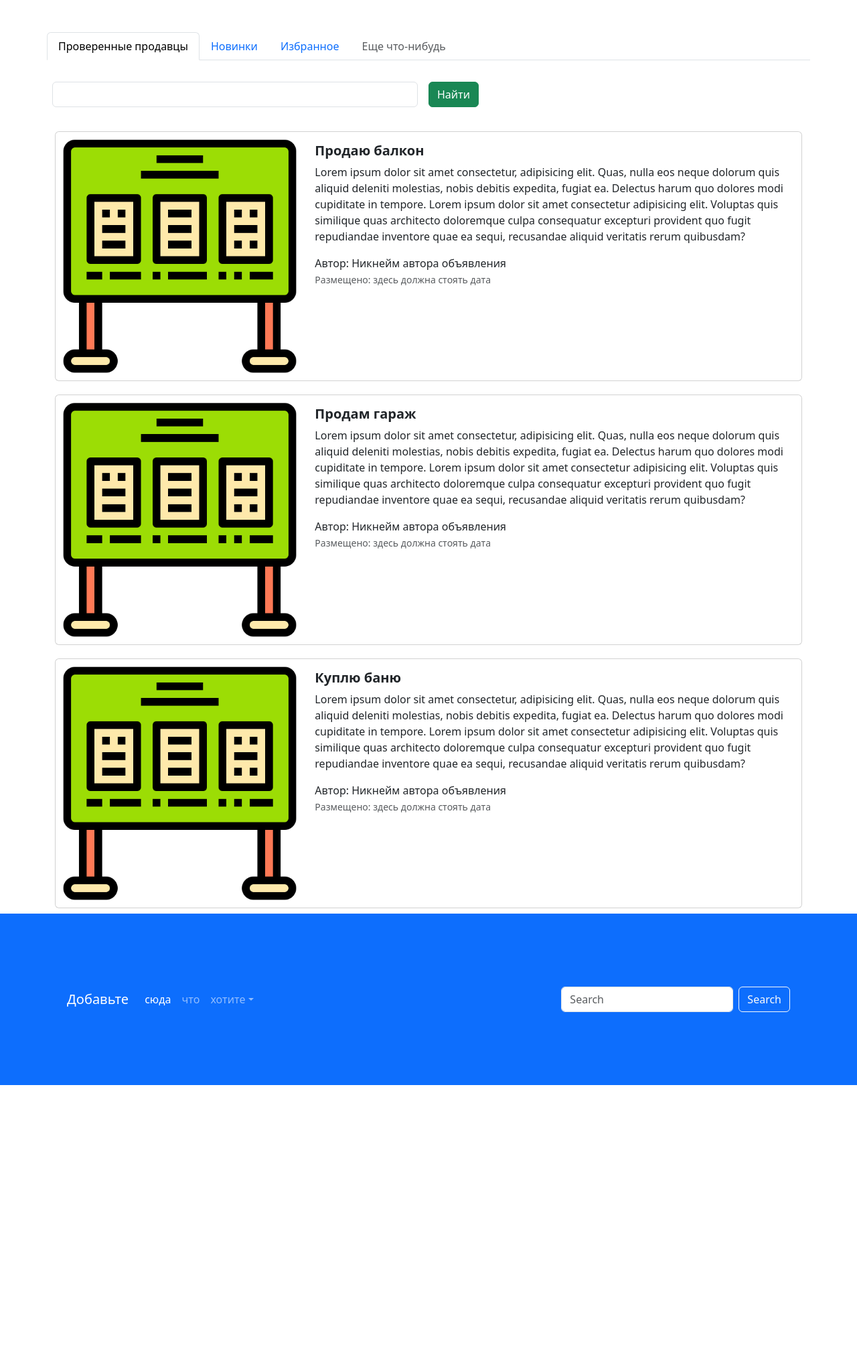
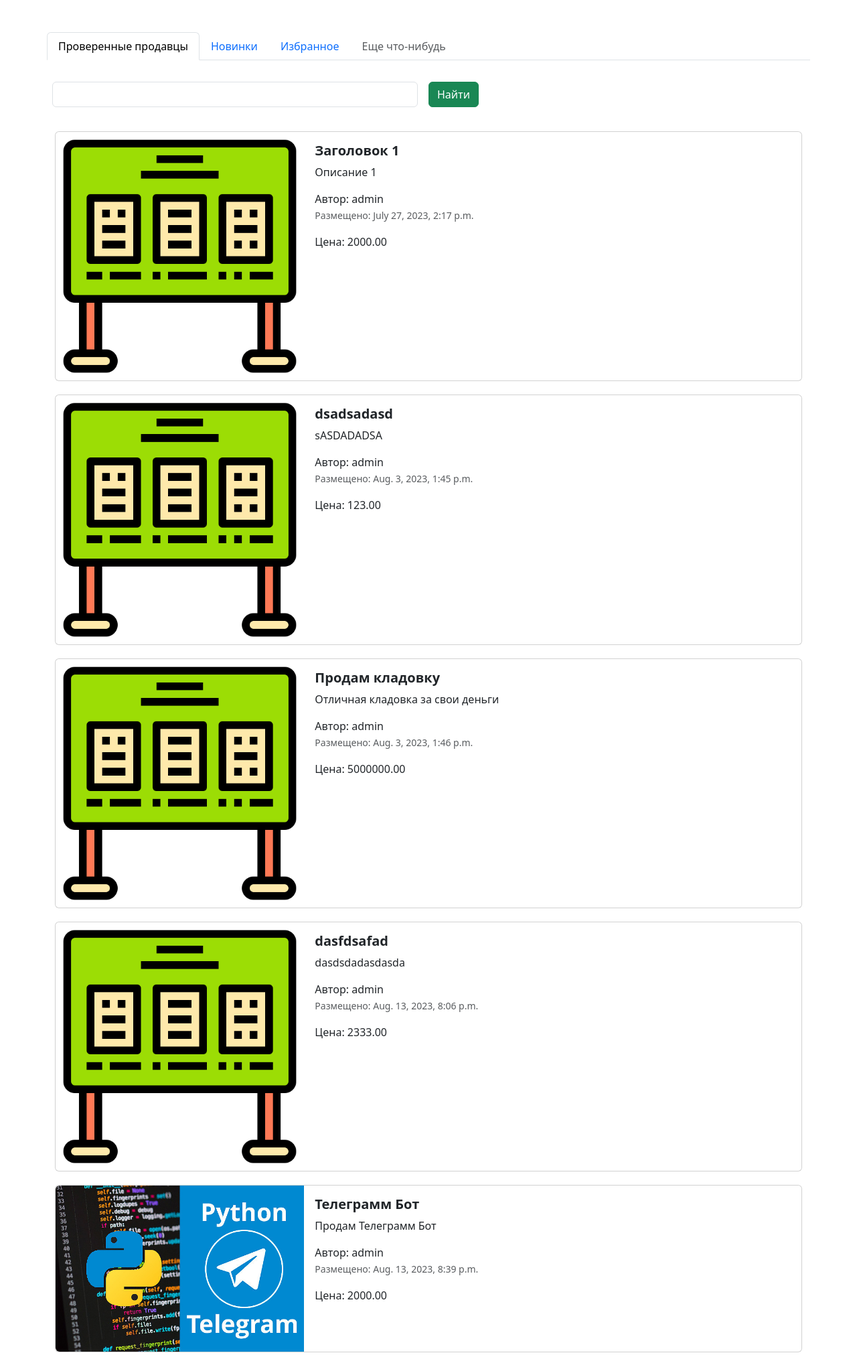
Before and after one commit to AndreyTulush2005/first-django-project, a Django app: page / in a window 1280 px wide. Shown: the part 700-2723 px from the top of the page at 67% size. Before the commit the page ends 2320 px from the top, so only its background shows below. Run offline with Django 4.2, Linux system fonts and the light colour scheme; data comes from the database, SQL or seed files in the repository; both versions use the stored data as it was after the commit; some libraries are stand-ins or nearby versions.

Commit message:
context and image

```diff
--- a/firstProject/settings.py
+++ b/firstProject/settings.py
@@ -122,6 +122,11 @@ STATICFILES_DIRS = [
     Path.joinpath(BASE_DIR, 'static')
 ]
 
+
+MEDIA_ROOT = Path.joinpath(BASE_DIR, 'media')
+MEDIA_URL = 'media/'
+
+
 # Default primary key field type
 # https://docs.djangoproject.com/en/4.2/ref/settings/#default-auto-field
 
--- a/first_app/admin.py
+++ b/first_app/admin.py
@@ -6,7 +6,7 @@ from .models import Advertisement
 
 
 class AdvertisementAdmin(admin.ModelAdmin):
-    list_display = ['id', 'title', 'price', 'created_at', 'update_at', 'auction']
+    list_display = ['id', 'imageAdmin', 'title', 'price', 'created_at', 'update_at', 'auction']
     list_filter = ['auction']
 
 
--- a/first_app/models.py
+++ b/first_app/models.py
@@ -2,9 +2,12 @@ from django.db import models
 from django.contrib import admin
 from django.utils import timezone
 from django.utils.html import format_html
+from django.contrib.auth import get_user_model
+
+
+User = get_user_model()
 
 # Create your models here.
-
 
 class Advertisement(models.Model):
     title = models.CharField('Загаловок', max_length=128)
@@ -13,7 +16,8 @@ class Advertisement(models.Model):
     auction = models.BooleanField('Торг', help_text='Отметьте, если торг уместен')
     created_date = models.DateTimeField(auto_now_add=True)
     updated_date = models.DateTimeField(auto_now=True)
-
+    user = models.ForeignKey(User, verbose_name='Пользователь', on_delete=models.CASCADE)
+    image = models.ImageField('Изображение', upload_to='firstProject/')
     def __str__(self):
         return f"Advertisement(title={self.title}, description={self.description}, price={self.price}, auction={self.auction})"
 
@@ -36,5 +40,13 @@ class Advertisement(models.Model):
             )
 
         return self.updated_date.strftime("%d.%m.%Y в %H:%M:%S")
+
+    @admin.display(description='Изображение')
+    def imageAdmin(self):
+        if self.image:
+            return format_html(
+                '<img src="{}" width="100px">', self.image.url
+            )
+
     class Meta:
         db_table = 'Advertisement'
--- a/first_app/urls.py
+++ b/first_app/urls.py
@@ -1,4 +1,7 @@
 from django.urls import path
+from django.conf import settings
+from django.conf.urls.static import static
+
 
 from .views import index, top_sellers
 
@@ -6,3 +9,6 @@ urlpatterns = [
     path('', index, name='main-page'),
     path('top-sellers', top_sellers, name='top-sellers'),
 ]
+
+if settings.DEBUG:
+    urlpatterns += static(settings.MEDIA_URL, document_root=settings.MEDIA_ROOT)
--- a/first_app/views.py
+++ b/first_app/views.py
@@ -1,6 +1,12 @@
 from django.shortcuts import render
+from .models import Advertisement
+
 def index(request):
-    return render(request, 'index.html')
+    advertisements = Advertisement.objects.all()
+    context = {
+        'advertisements': advertisements
+    }
+    return render(request=request, template_name='index.html', context=context)
 
 def top_sellers(request):
-    return render(request, 'top-sellers.html')
+    return render(request=request, template_name='top-sellers.html')
--- a/templates/index.html
+++ b/templates/index.html
@@ -94,102 +94,33 @@
         </form>
     </div>
     <div class="col">
+        {% for adv in advertisements %}
         <div class="card mb-2" style="max-width: 1200px; margin-top: 20px;">
             <div class="row g-0">
                 <div class="col-md-4">
                     <a href="advertisement.html" class="nav-link">
-                        <img src="{% static 'img/item.png' %}" class="img-fluid rounded-start" alt="Card title">
+                        <img src="{% if adv.image %}{{ adv.image.url }}{% else %}{% static 'img/item.png' %}{% endif %}" class="img-fluid rounded-start" alt="Card title">
                     </a>
                 </div>
                 <div class="col-md-8">
                     <div class="card-body">
                         <h5 class="card-title">
-                            <a href="advertisement.html" class="nav-link"><strong>Продаю балкон</strong></a>
+                            <a href="advertisement.html" class="nav-link"><strong>{{ adv.title }}</strong></a>
                         </h5>
                         <a href="advertisement.html" class="nav-link">
                             <p class="card-text">
-                                Lorem ipsum dolor sit amet consectetur, adipisicing elit. Quas, nulla eos neque dolorum
-                                quis aliquid
-                                deleniti molestias, nobis debitis expedita, fugiat ea. Delectus harum quo dolores modi
-                                cupiditate in
-                                tempore. Lorem ipsum dolor sit amet consectetur adipisicing elit. Voluptas quis
-                                similique quas
-                                architecto doloremque culpa consequatur excepturi provident quo fugit repudiandae
-                                inventore quae ea
-                                sequi, recusandae aliquid veritatis rerum quibusdam?
+                                {{ adv.description }}
                             </p>
-                            <span>Автор: Никнейм автора объявления</span>
-                            <p class="card-text"><small class="text-muted">Размещено: здесь должна стоять дата</small>
+                            <span>Автор: {{ adv.user }}</span>
+                            <p class="card-text"><small class="text-muted">Размещено: {{ adv.created_date }}</small>
                             </p>
+                            <span>Цена: {{ adv.price }}</span>
                         </a>
                     </div>
                 </div>
             </div>
         </div>
-        <div class="card mb-2" style="max-width: 1200px; margin-top: 20px;">
-            <div class="row g-0">
-                <div class="col-md-4">
-                    <a href="advertisement.html" class="nav-link">
-                        <img src="{% static 'img/item.png' %}" class="img-fluid rounded-start" alt="Card title">
-                    </a>
-                </div>
-                <div class="col-md-8">
-                    <div class="card-body">
-                        <h5 class="card-title">
-                            <a href="advertisement.html" class="nav-link"><strong>Продам гараж</strong></a>
-                        </h5>
-                        <a href="advertisement.html" class="nav-link">
-                            <p class="card-text">
-                                Lorem ipsum dolor sit amet consectetur, adipisicing elit. Quas, nulla eos neque dolorum
-                                quis aliquid
-                                deleniti molestias, nobis debitis expedita, fugiat ea. Delectus harum quo dolores modi
-                                cupiditate in
-                                tempore. Lorem ipsum dolor sit amet consectetur adipisicing elit. Voluptas quis
-                                similique quas
-                                architecto doloremque culpa consequatur excepturi provident quo fugit repudiandae
-                                inventore quae ea
-                                sequi, recusandae aliquid veritatis rerum quibusdam?
-                            </p>
-                            <span>Автор: Никнейм автора объявления</span>
-                            <p class="card-text"><small class="text-muted">Размещено: здесь должна стоять дата</small>
-                            </p>
-                        </a>
-                    </div>
-                </div>
-            </div>
-        </div>
-        <div class="card mb-2" style="max-width: 1200px; margin-top: 20px;">
-            <div class="row g-0">
-                <div class="col-md-4">
-                    <a href="advertisement.html" class="nav-link">
-                        <img src="{% static 'img/item.png' %}" class="img-fluid rounded-start" alt="Card title">
-                    </a>
-                </div>
-                <div class="col-md-8">
-                    <div class="card-body">
-                        <h5 class="card-title">
-                            <a href="advertisement.html" class="nav-link"><strong>Куплю баню</strong></a>
-                        </h5>
-                        <a href="advertisement.html" class="nav-link">
-                            <p class="card-text">
-                                Lorem ipsum dolor sit amet consectetur, adipisicing elit. Quas, nulla eos neque dolorum
-                                quis aliquid
-                                deleniti molestias, nobis debitis expedita, fugiat ea. Delectus harum quo dolores modi
-                                cupiditate in
-                                tempore. Lorem ipsum dolor sit amet consectetur adipisicing elit. Voluptas quis
-                                similique quas
-                                architecto doloremque culpa consequatur excepturi provident quo fugit repudiandae
-                                inventore quae ea
-                                sequi, recusandae aliquid veritatis rerum quibusdam?
-                            </p>
-                            <span>Автор: Никнейм автора объявления</span>
-                            <p class="card-text"><small class="text-muted">Размещено: здесь должна стоять дата</small>
-                            </p>
-                        </a>
-                    </div>
-                </div>
-            </div>
-        </div>
+        {% endfor %}
     </div>
 </div>
 <footer style="padding: 100px;" class="bg-primary">
```
Also changed, not shown: dp.sqlite3, first_app/migrations/0005_advertisement_user.py (added), first_app/migrations/0006_advertisement_image.py (added), media/firstProject/21228906-1655206567.jpg (added).
